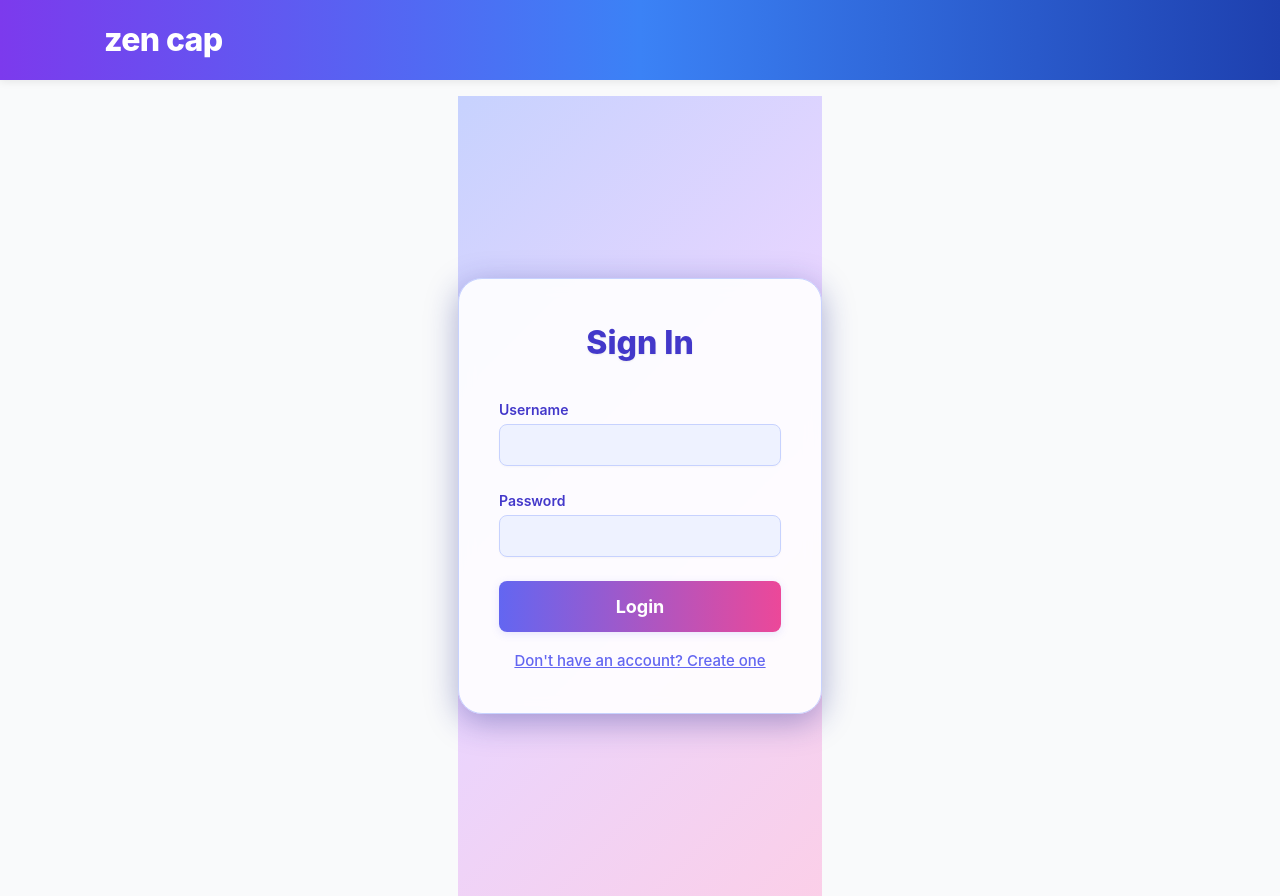
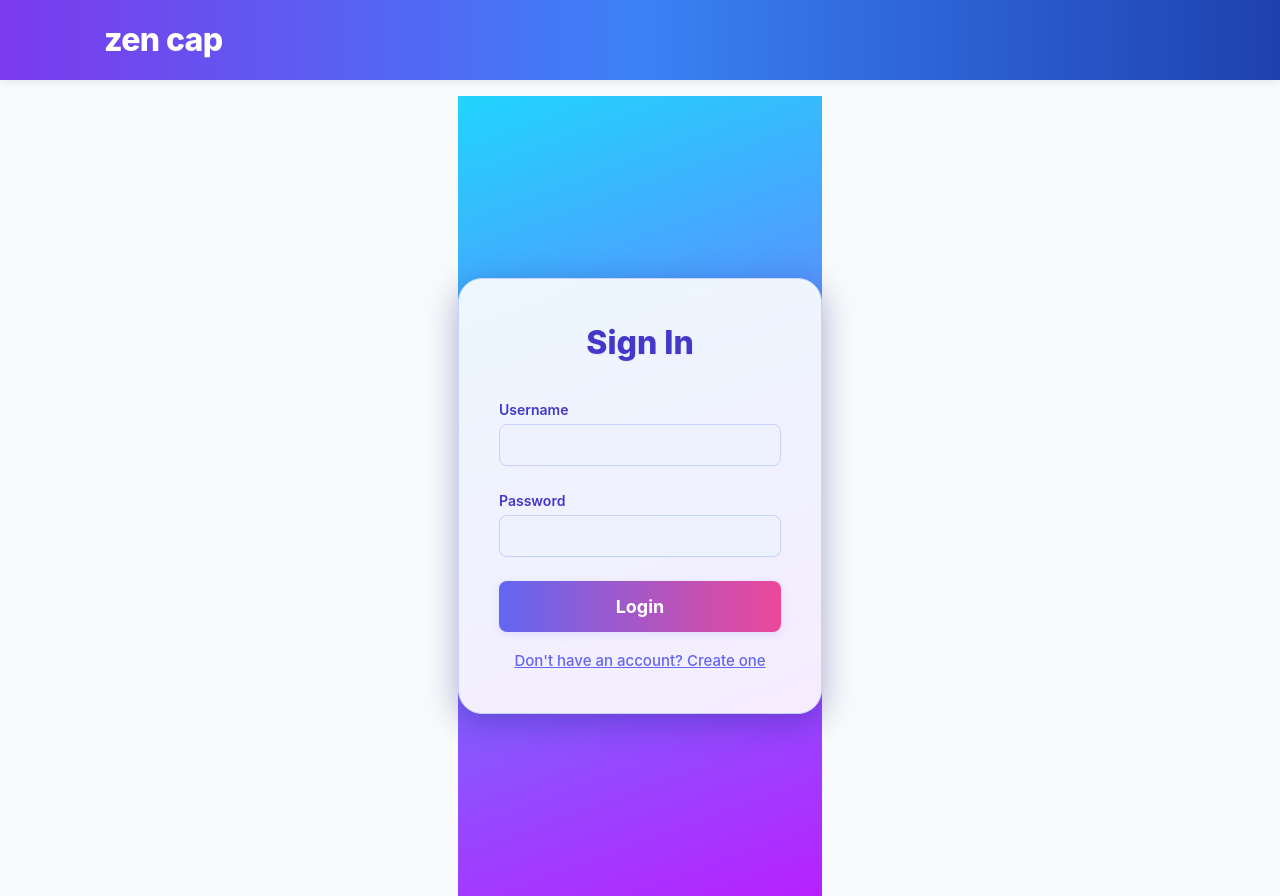
Before and after one commit to MVIII-tech-OPC-pvt-ltd/alkali-mtls-react-jsx, a React app: page / in a window 1280 px wide. Built offline with nearby package versions, Linux system fonts and the light colour scheme; the HTML template or start-up script is replaced by a standard one.

Commit message:
updated the code

```diff
--- a/libs/pages/AlMAuthPage.jsx
+++ b/libs/pages/AlMAuthPage.jsx
@@ -65,7 +65,6 @@ function AuthenticationPage({ appName = null }) {
                 alignItems: 'center',
                 justifyContent: 'center',
                 minHeight: '100vh',
-                background: 'linear-gradient(135deg, #c7d2fe 0%, #e9d5ff 50%, #fbcfe8 100%)',
                 animation: 'fadeIn 1s'
             }}
         >
```
